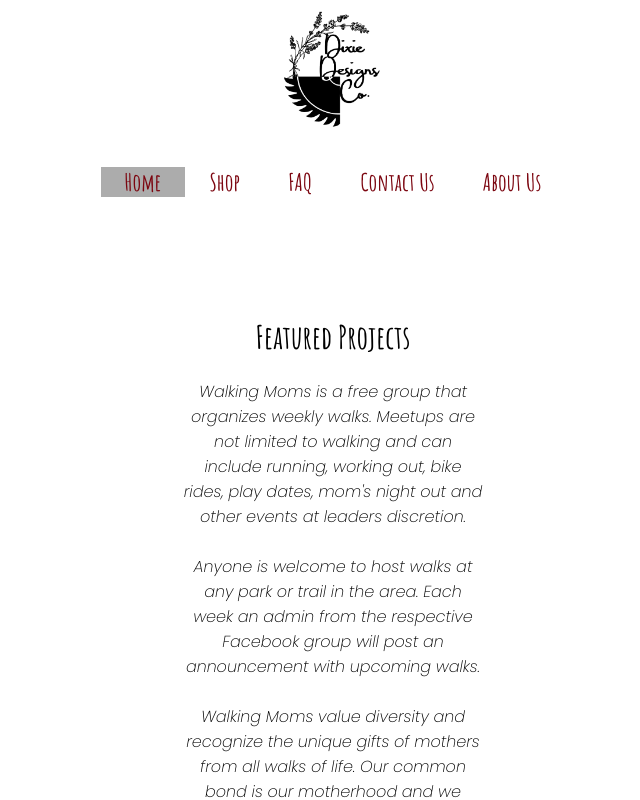
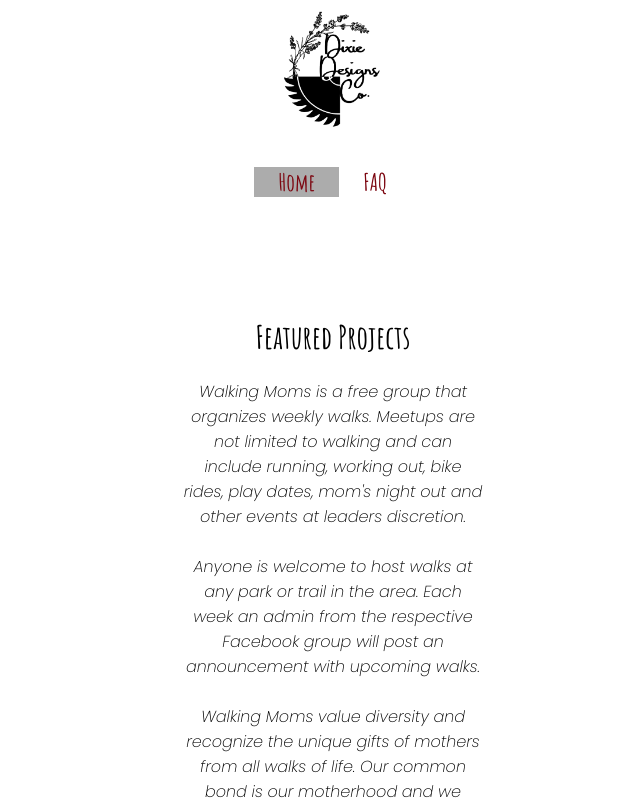
Before and after one commit to dixiedesignsco/dixiedesignsco.github.io, a plain HTML site: page index.html in a window 1280 px wide. Shown: the top 800 px of the page, without its empty margins (307-947 px from the left). Drawn offline with Linux system fonts and the light colour scheme.

Commit message:
walking moms nav

```diff
--- a/index.html
+++ b/index.html
@@ -19,18 +19,18 @@
             <li>
                 <a href="index.html" class="hidemenu" id="current">Home</a>
             </li>
-            <li>
+            <!-- <li>
                 <a href="products.html" class="hidemenu">Shop</a>
-            </li>
+            </li> -->
             <li>
                 <a href="FAQ.html" class="hidemenu">FAQ</a>
             </li>
-            <li>
-                <a href="contactus.html" class="hidemenu">Contact Us</a>
+            <!-- <li> -->
+                <!-- <a href="contactus.html" class="hidemenu">Contact Us</a>
             </li>
             <li>
                 <a href="aboutus.html" class="hidemenu">About Us</a>
-            </li>
+            </li> -->
         </ul>
     </nav>
 </header>
```
